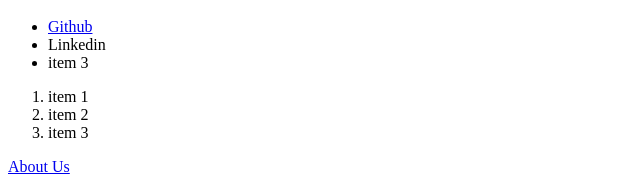
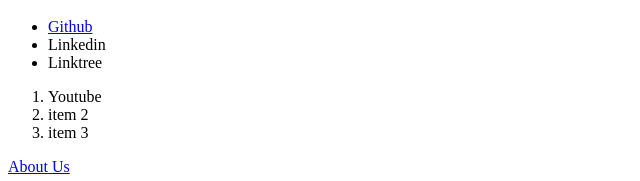
Before and after one commit to HN2K22/git_test, a plain HTML site: page blogtest1.html in a window 1280 px wide. Shown: the part 1463-1644 px from the top of the page, 0-640 px from the left. Drawn offline with Linux system fonts and the light colour scheme.

Commit message:
commiting first message

```diff
--- a/blogtest1.html
+++ b/blogtest1.html
@@ -20,10 +20,10 @@
     <ul>
         <li><a href="https://github.com" target="_blank" rel="noopener noreferrer">Github</a></li>
         <li>Linkedin</li>
-        <li>item 3</li>
+        <li>Linktree</li>
     </ul>
     <ol>
-        <li>item 1</li>
+        <li>Youtube</li>
         <li>item 2</li>
         <li>item 3</li>
     </ol>
```
